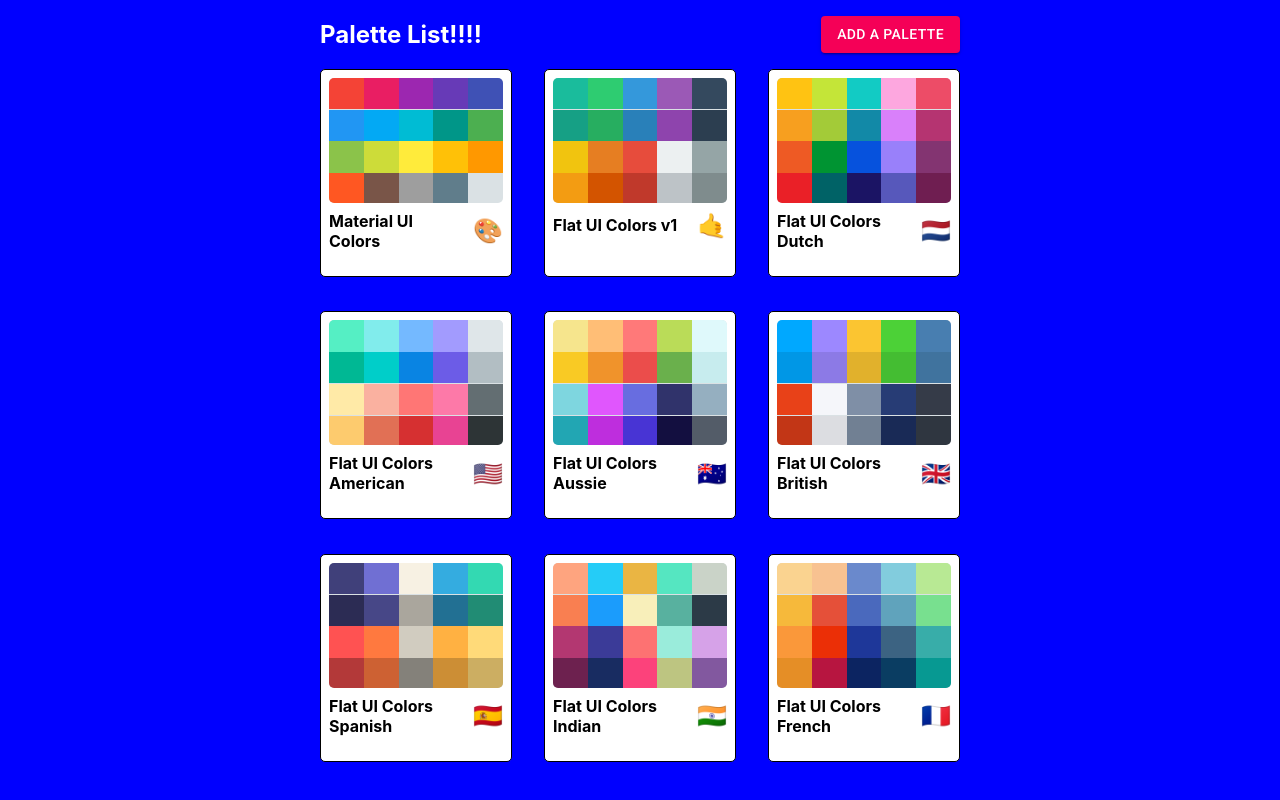
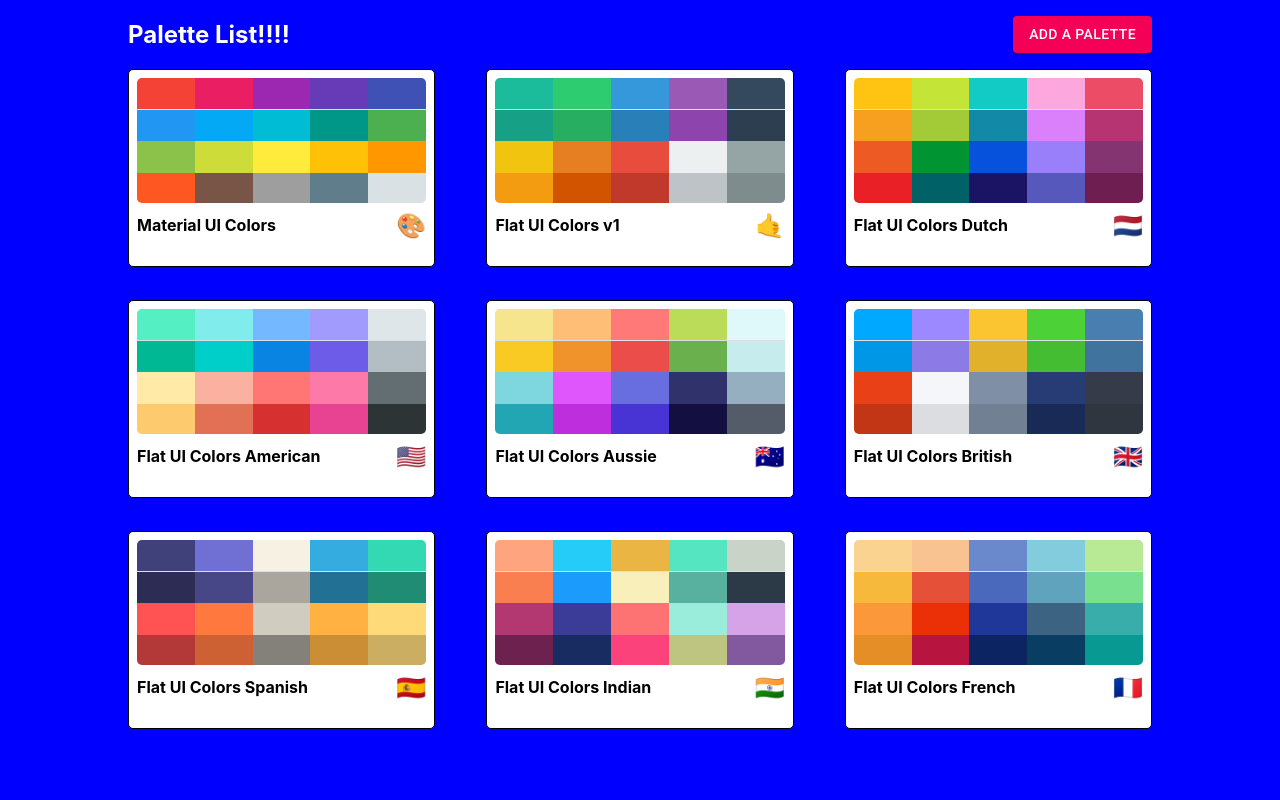
Before and after one commit to Keo222/color-app, a React (Create React App) app: page / in a window 1280 px wide. Built offline with nearby package versions, Linux system fonts and the light colour scheme.

Commit message:
move downstairs

```diff
--- a/src/styles/ColorBoxStyles.js
+++ b/src/styles/ColorBoxStyles.js
@@ -115,7 +115,10 @@
             textAlign: 'center',
             marginBottom: '0',
             padding: '1rem',
-            textTransform: 'uppercase'
+            textTransform: 'uppercase',
+            [sizes.down("xs")]: {
+                fontSize: "5rem"
+            }
         },
         '& p': {
             fontSize: '2rem',
--- a/src/styles/DraggableColorBoxStyles.js
+++ b/src/styles/DraggableColorBoxStyles.js
@@ -1,3 +1,5 @@
+import sizes from './sizes';
+
 const styles = {
     root: {
         width: "20%",
@@ -11,6 +13,18 @@
         "&:hover svg": {
             color: "white",
             transform: "scale(1.25)"
+        },
+        [sizes.down("lg")]: {
+            width: '25%',
+            height: '20%'
+        },
+        [sizes.down("md")]: {
+            width: '50%',
+            height: '10%'
+        },
+        [sizes.down("sm")]: {
+            width: '100%',
+            height: '5%'
         }
     },
     boxContent: {
--- a/src/styles/NavbarStyles.js
+++ b/src/styles/NavbarStyles.js
@@ -1,3 +1,5 @@
+import sizes from './sizes';
+
 const styles = {
     Navbar: {
         display: 'flex',
@@ -18,6 +20,9 @@
         '& a': {
         textDecoration: 'none',
         color: 'black'
+        },
+        [sizes.down("xs")]: {
+            display: "none"
         }
     },
     slider: {
@@ -39,6 +44,9 @@
         height: '13px',
         marginLeft: -'7px',
         marginTop: -'3px'
+        },
+        [sizes.down("md")]: {
+            width: "150px"
         }
     },
     selectContainer: {
--- a/src/styles/PaletteFormNavStyles.js
+++ b/src/styles/PaletteFormNavStyles.js
@@ -1,4 +1,5 @@
-import {drawerWidth} from './constants'
+import {drawerWidth} from './constants';
+import sizes from './sizes'
 
 const styles = theme => ({
     root: {
@@ -36,8 +37,14 @@
         '& a': {
             textDecoration: "none"
         },
+        [sizes.down('xs')]: {
+          marginRight: "0.5rem"
+        },
         '& button': {
-            margin: "5px"
+          margin: "5px",
+          [sizes.down('xs')]: {
+            margin: "0 "
+          },
         }
       }
 });
--- a/src/styles/PaletteListStyles.js
+++ b/src/styles/PaletteListStyles.js
@@ -1,3 +1,5 @@
+import sizes from './sizes';
+
 const styles = {
     root: {
         backgroundColor: "blue",
@@ -11,7 +13,10 @@
         display: "flex",
         alignItems: "flex-start",
         flexDirection: "column",
-        flexWrap: "wrap"
+        flexWrap: "wrap",
+        [sizes.down('xl')]: {
+            width: "80%"
+        }
     },
     nav: {
         display: "flex",
@@ -32,7 +37,13 @@
         width: "100%",
         display: "grid",
         gridTemplateColumns: "repeat(3, 30%)",
-        gridGap: "5%"
+        gridGap: "5%",
+        [sizes.down('sm')]: {
+            gridTemplateColumns: "repeat(2, 50%)",
+        },
+        [sizes.down('xs')]: {
+            gridTemplateColumns: "repeat(1, 100%)",
+        }
     }
 }
 
--- a/src/styles/PaletteStyles.js
+++ b/src/styles/PaletteStyles.js
@@ -1,3 +1,5 @@
+import sizes from "./sizes";
+
 const styles = {
     Palette: {
         height: '100vh',
@@ -17,6 +19,18 @@
         marginBottom: "-4px",
         opacity: "1",
         backgroundColor: 'black',
+        [sizes.down("lg")]: {
+            width: "50%",
+            height: "20%"
+        },
+        [sizes.down("md")]: {
+            width: "50%",
+            height: "20%"
+        },
+        [sizes.down("xs")]: {
+            width: "100%",
+            height: "10%"
+        }
     },
     backButton: {
         width: '100px',
--- a/src/styles/sizes.js
+++ b/src/styles/sizes.js
@@ -7,7 +7,8 @@
             xs: "575.98px",
             sm: "767.98px",
             md: "991.98px",
-            lg: "1199.98px"
+            lg: "1199.98px",
+            xl: "1600px"
         }
         return `@media (max-width: ${sizes[size]})`
     }
```
